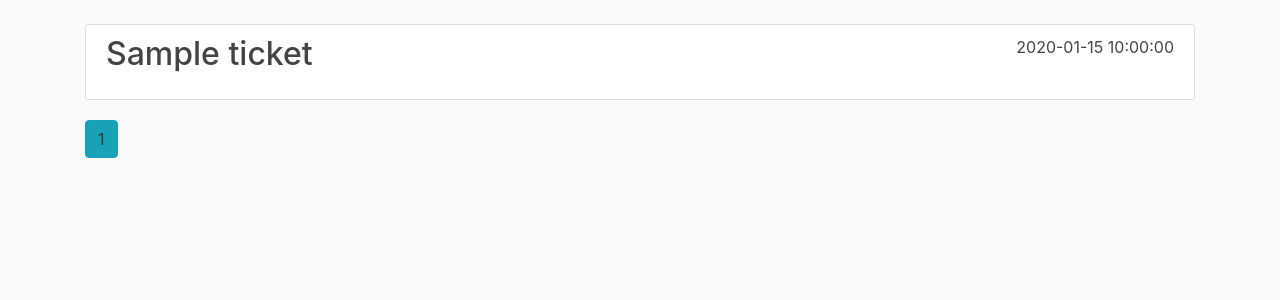
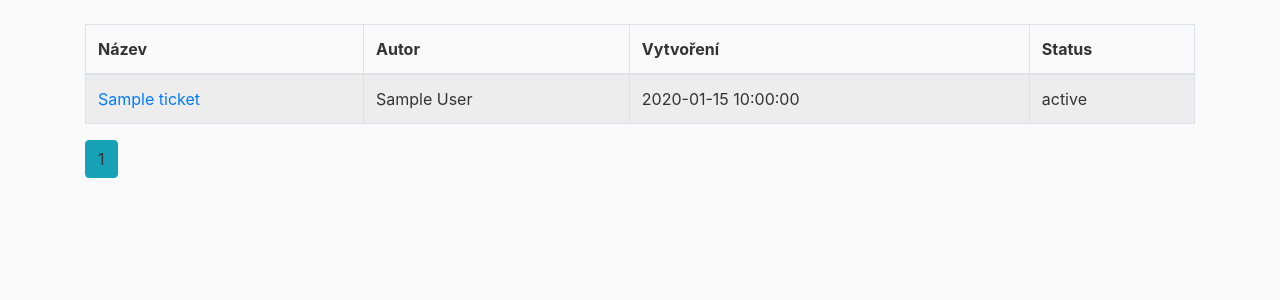
Before and after one commit to xvigo/IIS-project-2022, a Flask app: page /tickets in a window 1280 px wide. Shown: the part 56-356 px from the top of the page. Run offline with Flask 3, Linux system fonts and the light colour scheme; a user stored in the database is signed in; tables that the repository leaves empty hold one stand-in row (values such as "Sample post"); some libraries are stand-ins or nearby versions.

Commit message:
New layout for user and ticket lists

```diff
--- a/TownIssues/static/main.css
+++ b/TownIssues/static/main.css
@@ -126,3 +126,8 @@ body {
       width: 100%;
     }
   }
+
+#tickets{
+  width: 100%;
+  border-spacing: 0
+}
--- a/TownIssues/templates/layout.html
+++ b/TownIssues/templates/layout.html
@@ -4,6 +4,8 @@
     <!-- Required meta tags -->
     <meta charset="utf-8">
     <meta name="viewport" content="width=device-width, initial-scale=1, shrink-to-fit=no">
+
+    <script src="https://code.jquery.com/jquery-3.6.1.min.js"></script>
 
     <!-- Bootstrap CSS -->
     <link rel="stylesheet" href="https://maxcdn.bootstrapcdn.com/bootstrap/4.0.0/css/bootstrap.min.css" integrity="sha384-Gn5384xqQ1aoWXA+058RXPxPg6fy4IWvTNh0E263XmFcJlSAwiGgFAW/dAiS6JXm" crossorigin="anonymous">
@@ -74,7 +76,7 @@
 
     <!-- Optional JavaScript -->
     <!-- jQuery first, then Popper.js, then Bootstrap JS -->
-    <script src="https://code.jquery.com/jquery-3.2.1.slim.min.js" integrity="sha384-KJ3o2DKtIkvYIK3UENzmM7KCkRr/rE9/Qpg6aAZGJwFDMVNA/GpGFF93hXpG5KkN" crossorigin="anonymous"></script>
+    <script src="https://ajax.googleapis.com/ajax/libs/jquery/3.6.0/jquery.min.js%22%3E"></script>
     <script src="https://cdnjs.cloudflare.com/ajax/libs/popper.js/1.12.9/umd/popper.min.js" integrity="sha384-ApNbgh9B+Y1QKtv3Rn7W3mgPxhU9K/ScQsAP7hUibX39j7fakFPskvXusvfa0b4Q" crossorigin="anonymous"></script>
     <script src="https://maxcdn.bootstrapcdn.com/bootstrap/4.0.0/js/bootstrap.min.js" integrity="sha384-JZR6Spejh4U02d8jOt6vLEHfe/JQGiRRSQQxSfFWpi1MquVdAyjUar5+76PVCmYl" crossorigin="anonymous"></script>
 </body>
--- a/TownIssues/templates/tickets_list.html
+++ b/TownIssues/templates/tickets_list.html
@@ -1,15 +1,25 @@
 {% extends "layout.html" %}
 {% block content %}
-    {% for ticket in tickets.items %}
-        <article class="media content-section">
-          <div class="media-body">
-            <h2><a class="article-title" href="{{ url_for('tickets.ticket_detail', ticket_id=ticket.id) }}">{{ ticket.title }}</a></h2>
-
-            <p class="author-title">{{ ticket.author.name }} {{ ticket.author.surname }}</p>
-          </div>
-          <p class="time-title" href="#">{{ ticket.created_at }}</p>
-        </article>
-    {% endfor %}
+    <table id="tickets" class="table table-striped table-bordered table-hover" >
+        <thead>
+            <tr>
+                <th>Název</th>
+                <th>Autor</th>
+                <th>Vytvoření</th>
+                <th>Status</th>
+            </tr>
+        </thead>
+        <tbody>
+        {% for ticket in tickets.items %}
+            <tr>
+                <td><a href="{{ url_for('tickets.ticket_detail', ticket_id=ticket.id) }}">{{ ticket.title }}</a></td>
+                <td>{{ ticket.author.user.name }}  {{ ticket.author.user.surname }}</td>
+                <td>{{ ticket.created_at }}</td>
+                <td>{{ ticket.current_state }}</td>
+            </tr>
+        {% endfor %}
+        </tbody>
+    </table>
     {% for page_num in tickets.iter_pages(left_edge=1, right_edge=1, left_current=2, right_current=2) %}
       {% if page_num %}
         {% if tickets.page == page_num %}
```
Also changed, not shown: TownIssues/templates/add_user.html (+12 -2 lines), TownIssues/templates/users_list.html (+16 -7 lines).
